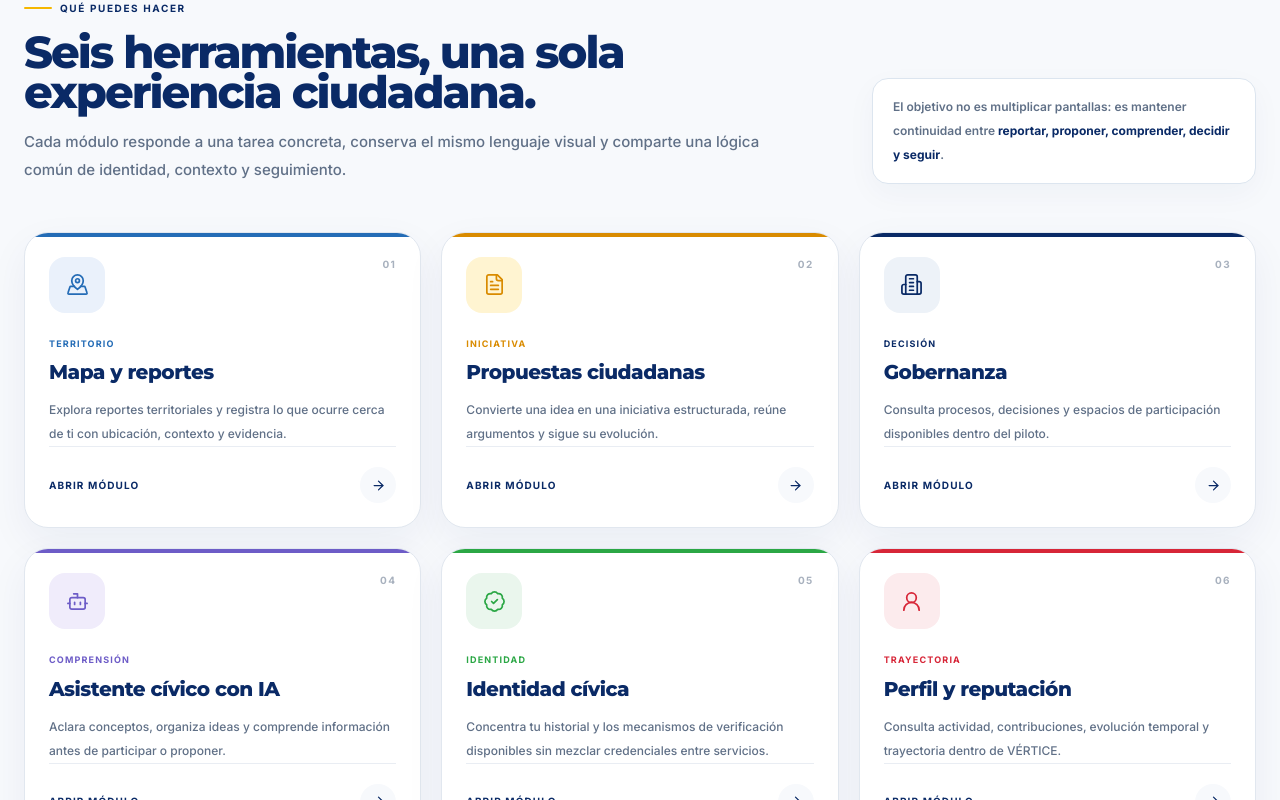
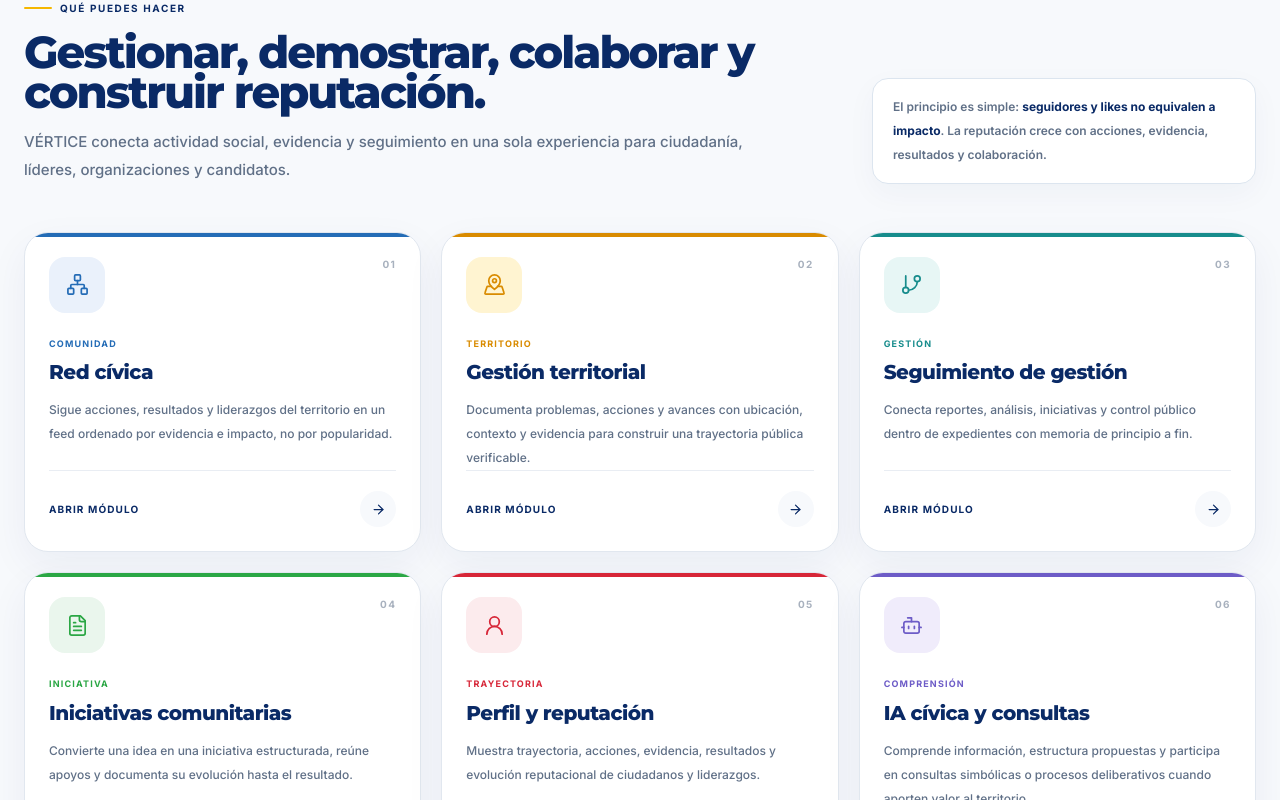
Before and after one commit to VladPhil92/Vertice-OS, a Next.js app in the folder apps/web/: page / in a window 1280 px wide. Shown: the part 3060-3860 px from the top of the page. Built offline with nearby package versions, Linux system fonts and the light colour scheme; a web font is replaced by a local one.

Commit message:
feat(landing): prioritize civic network, management and reputation modules

```diff
--- a/apps/web/components/sections/ModulesSection.tsx
+++ b/apps/web/components/sections/ModulesSection.tsx
@@ -1,61 +1,61 @@
 import Link from 'next/link'
-import { ArrowRight, BadgeCheck, Bot, Building2, FileText, MapPinned, UserRound } from 'lucide-react'
+import { ArrowRight, Bot, FileText, GitBranch, MapPinned, Network, UserRound, Vote } from 'lucide-react'
 import { PublicSectionHeader } from '@/components/ui/PublicSectionHeader'
 
 const MODULES = [
   {
-    icon: MapPinned,
-    title: 'Mapa y reportes',
-    description: 'Explora reportes territoriales y registra lo que ocurre cerca de ti con ubicación, contexto y evidencia.',
-    path: '/dashboard/reports',
+    icon: Network,
+    title: 'Red cívica',
+    description: 'Sigue acciones, resultados y liderazgos del territorio en un feed ordenado por evidencia e impacto, no por popularidad.',
+    path: '/dashboard/community',
     color: '#246CB6',
     bg: '#EAF1FB',
+    label: 'Comunidad',
+  },
+  {
+    icon: MapPinned,
+    title: 'Gestión territorial',
+    description: 'Documenta problemas, acciones y avances con ubicación, contexto y evidencia para construir una trayectoria pública verificable.',
+    path: '/dashboard/reports',
+    color: '#D98B00',
+    bg: '#FFF4D1',
     label: 'Territorio',
   },
   {
+    icon: GitBranch,
+    title: 'Seguimiento de gestión',
+    description: 'Conecta reportes, análisis, iniciativas y control público dentro de expedientes con memoria de principio a fin.',
+    path: '/dashboard/workflows',
+    color: '#178C8C',
+    bg: '#E7F6F5',
+    label: 'Gestión',
+  },
+  {
     icon: FileText,
-    title: 'Propuestas ciudadanas',
-    description: 'Convierte una idea en una iniciativa estructurada, reúne argumentos y sigue su evolución.',
+    title: 'Iniciativas comunitarias',
+    description: 'Convierte una idea en una iniciativa estructurada, reúne apoyos y documenta su evolución hasta el resultado.',
     path: '/dashboard/proposals',
-    color: '#D98B00',
-    bg: '#FFF4D1',
+    color: '#2BA745',
+    bg: '#EAF6ED',
     label: 'Iniciativa',
   },
   {
-    icon: Building2,
-    title: 'Gobernanza',
-    description: 'Consulta procesos, decisiones y espacios de participación disponibles dentro del piloto.',
-    path: '/dashboard/governance',
-    color: '#0A2A66',
-    bg: '#EDF2F8',
-    label: 'Decisión',
+    icon: UserRound,
+    title: 'Perfil y reputación',
+    description: 'Muestra trayectoria, acciones, evidencia, resultados y evolución reputacional de ciudadanos y liderazgos.',
+    path: '/dashboard/reputation',
+    color: '#D72638',
+    bg: '#FCEBED',
+    label: 'Trayectoria',
   },
   {
     icon: Bot,
-    title: 'Asistente cívico con IA',
-    description: 'Aclara conceptos, organiza ideas y comprende información antes de participar o proponer.',
+    title: 'IA cívica y consultas',
+    description: 'Comprende información, estructura propuestas y participa en consultas simbólicas o procesos deliberativos cuando aporten valor al territorio.',
     path: '/dashboard/ai',
     color: '#6D5CC7',
     bg: '#F0ECFB',
     label: 'Comprensión',
-  },
-  {
-    icon: BadgeCheck,
-    title: 'Identidad cívica',
-    description: 'Concentra tu historial y los mecanismos de verificación disponibles sin mezclar credenciales entre servicios.',
-    path: '/dashboard/identity',
-    color: '#2BA745',
-    bg: '#EAF6ED',
-    label: 'Identidad',
-  },
-  {
-    icon: UserRound,
-    title: 'Perfil y reputación',
-    description: 'Consulta actividad, contribuciones, evolución temporal y trayectoria dentro de VÉRTICE.',
-    path: '/dashboard/reputation',
-    color: '#D72638',
-    bg: '#FCEBED',
-    label: 'Trayectoria',
   },
 ] as const
 
@@ -66,11 +66,11 @@
         <div className="flex flex-col gap-6 lg:flex-row lg:items-end lg:justify-between">
           <PublicSectionHeader
             eyebrow="Qué puedes hacer"
-            title="Seis herramientas, una sola experiencia ciudadana."
-            description="Cada módulo responde a una tarea concreta, conserva el mismo lenguaje visual y comparte una lógica común de identidad, contexto y seguimiento."
+            title="Gestionar, demostrar, colaborar y construir reputación."
+            description="VÉRTICE conecta actividad social, evidencia y seguimiento en una sola experiencia para ciudadanía, líderes, organizaciones y candidatos."
           />
           <div className="max-w-sm rounded-2xl border border-[#DCE5EF] bg-white px-5 py-4 text-xs font-semibold leading-6 text-[#607087] shadow-[0_10px_30px_rgba(10,42,102,.04)]">
-            El objetivo no es multiplicar pantallas: es mantener continuidad entre <strong className="text-[#0A2A66]">reportar, proponer, comprender, decidir y seguir</strong>.
+            El principio es simple: <strong className="text-[#0A2A66]">seguidores y likes no equivalen a impacto</strong>. La reputación crece con acciones, evidencia, resultados y colaboración.
           </div>
         </div>
 
@@ -102,6 +102,11 @@
             </Link>
           ))}
         </div>
+
+        <div className="mt-5 flex flex-wrap items-center justify-between gap-3 rounded-2xl border border-[#DCE5EF] bg-white px-5 py-4 text-xs font-semibold text-[#607087]">
+          <span>Las votaciones permanecen disponibles como herramienta complementaria de consulta y deliberación.</span>
+          <Link href="/dashboard/governance" className="inline-flex items-center gap-2 font-extrabold text-[#0A2A66]">Abrir consultas <Vote size={14} /></Link>
+        </div>
       </div>
     </section>
   )
```
